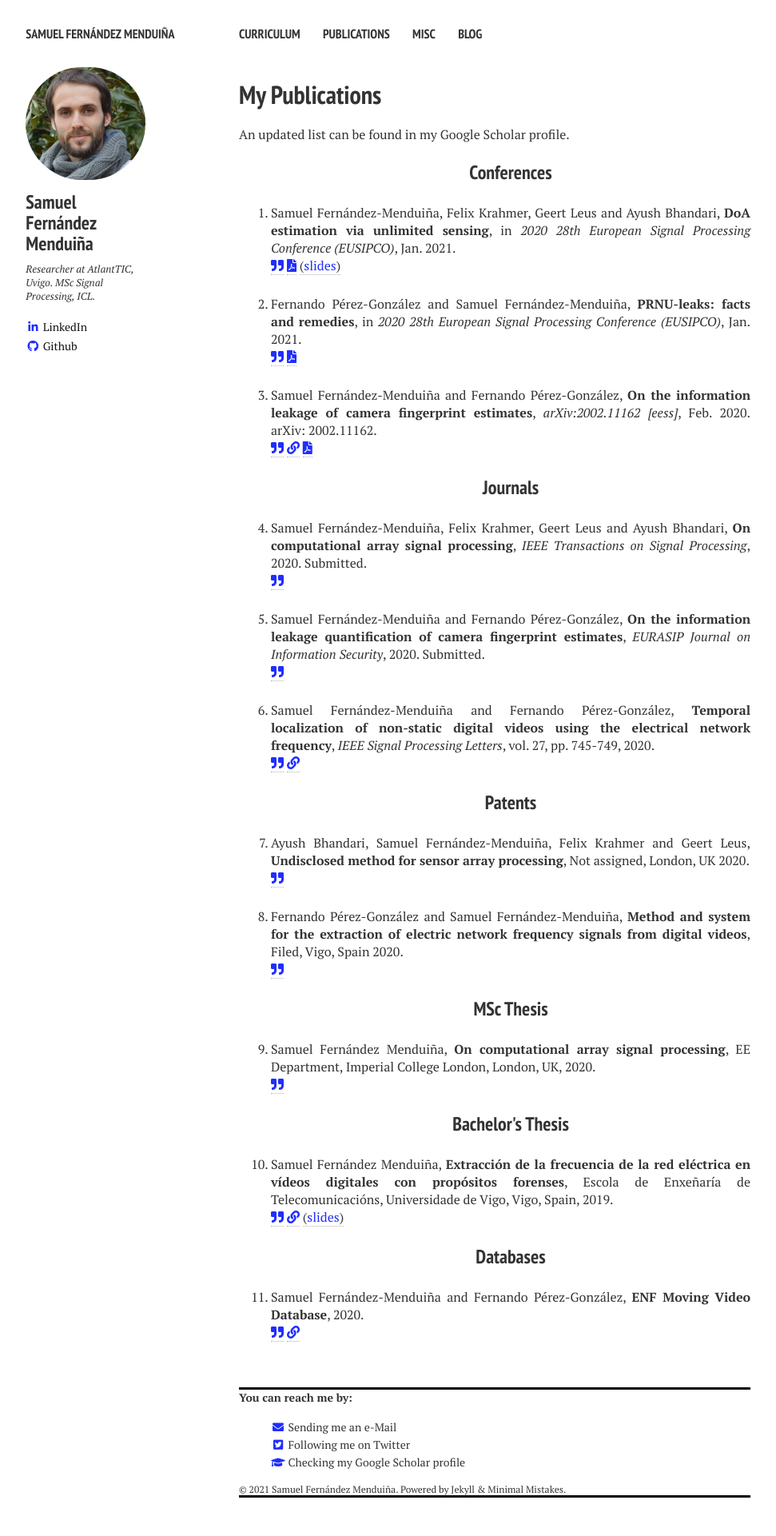
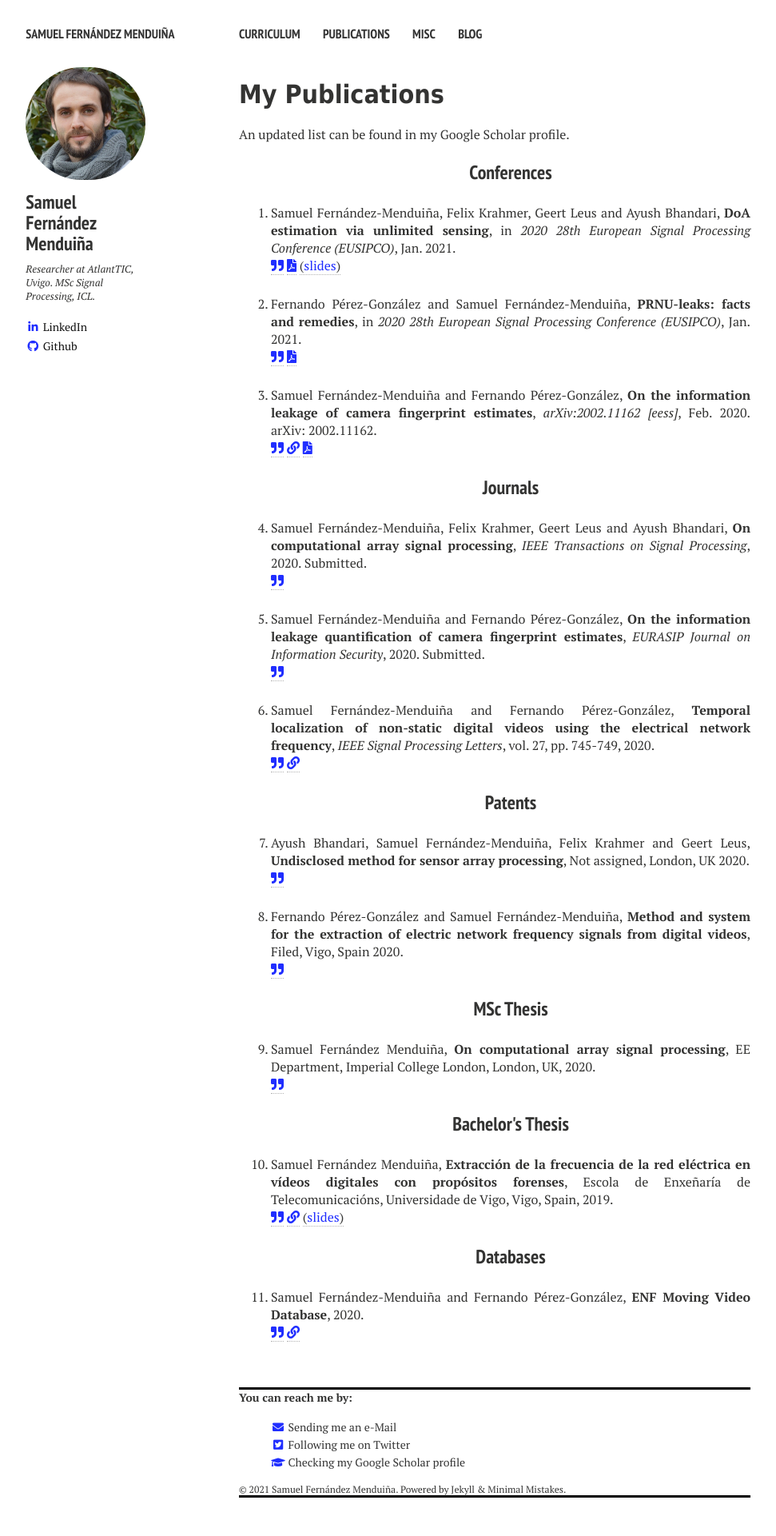
Before and after one commit to sf219/sfweb, a Jekyll site: the page built from publications.md, in a window 1280 px wide. Shown: the whole page at 80% size, without its empty margins (21-992 px from the left). Built offline with Jekyll 4.4.1, drawn with Linux system fonts in a browser that asks for light colours; nearby versions of some CDN libraries.

Commit message:
Update publications.html

```diff
--- a/_layouts/publications.html
+++ b/_layouts/publications.html
@@ -82,14 +82,14 @@ div.bibtex pre { font-size: 75%; overflow: auto;  width: 100%; padding: 0em 0em;
     {% include _author-bio.html %}
   </div>
   <article>
-    <h1>{{ page.title }}</h1>
+    <h1 style= "font-family:Tahoma">{{ page.title }}</h1>
     <div class="article-wrap" align="justify">
 
 	    An updated list can be found in my <a href="https://scholar.google.es/citations?user=2V2uFgoAAAAJ&hl=en" target = "_blanck"> Google Scholar profile</a>.
 
 <!-- Generated from JabRef by PubList by Truong Nghiem at 11:37 on 2021.01.27. -->
 <ol class="biblist">
-<h3 style="text-align: center;"> Conferences </h3>
+<h3 style="text-align: center;" style= "font-family:Tahoma"> Conferences </h3>
 <!-- Item: FernandezMenduina2020a -->
 
 <!-- Item: FernandezMenduina2021 -->
@@ -190,7 +190,7 @@ arXiv: 2002.11162.
 </pre>
 </div>
 </li>
-<h3 style="text-align: center;"> Journals </h3>
+<h3 style="text-align: center;" style= "font-family:Tahoma"> Journals </h3>
 
 	<li ><p>
 Samuel Fernández-Menduiña, Felix Krahmer, Geert Leus and Ayush Bhandari,
@@ -289,7 +289,7 @@ pp. 745-749,
 </div>
 </li>
 
-<h3 style="text-align: center;"> Patents </h3>
+<h3 style="text-align: center;" style= "font-family:Tahoma"> Patents </h3>
 	<li ><p>
 Ayush Bhandari, Samuel Fernández-Menduiña, Felix Krahmer and Geert Leus,
 <strong>Undisclosed method for sensor array processing</strong>,
@@ -346,7 +346,7 @@ Filed, Vigo, Spain
 </pre></div>
 </li>
 
-<h3 style="text-align: center;"> MSc Thesis </h3>
+<h3 style="text-align: center;" style= "font-family:Tahoma"> MSc Thesis </h3>
 <li ><p>
 Samuel Fernández Menduiña,
 <strong>On computational array signal processing</strong>, EE Department, Imperial College London, London, UK,
@@ -372,7 +372,7 @@ Samuel Fernández Menduiña,
 }
 </pre></div>
 </li>
-<h3 style="text-align: center;"> Bachelor's Thesis </h3>
+<h3 style="text-align: center;" style= "font-family:Tahoma"> Bachelor's Thesis </h3>
 <div>
 <li ><p>
 Samuel Fernández Menduiña,
@@ -401,7 +401,7 @@ Samuel Fernández Menduiña,
 </pre></div>
 </li>
 	</div>
-<h3 style="text-align: center;"> Databases</h3>
+<h3 style="text-align: center;" style= "font-family:Tahoma"> Databases</h3>
 <div>
 	<li ><p>
 Samuel Fernández-Menduiña and Fernando Pérez-González,
```
